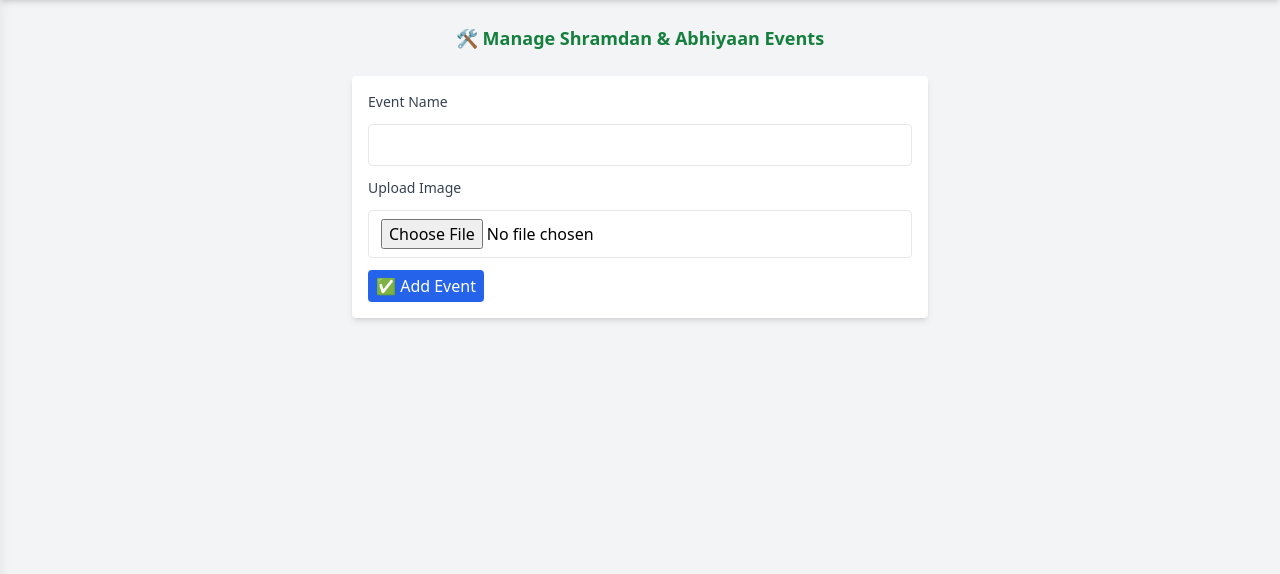
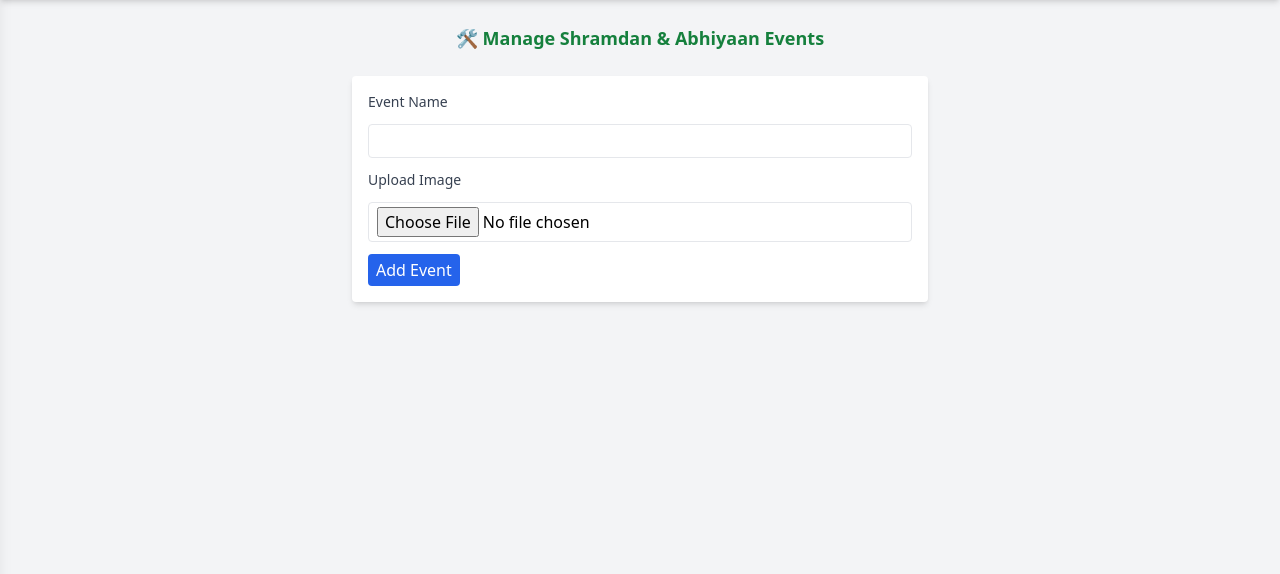
Before and after one commit to Aakashshinde99/E-Grampanchayat, a Django app: page /staff/shramdan/manage/ in a window 1280 px wide. Shown: the part 48-622 px from the top of the page. Run offline with Django 5.2, Linux system fonts and the light colour scheme; the visitor is signed in with stand-in values (Sample User, id 1); data that the repository does not hold is empty; some libraries are stand-ins or nearby versions.

Commit message:
Update manage_shramdan_events.html

```diff
--- a/gramapp/templates/staff/shramdan_images/manage_shramdan_events.html
+++ b/gramapp/templates/staff/shramdan_images/manage_shramdan_events.html
@@ -4,7 +4,7 @@
 {% block title %}Manage Shramdan Events{% endblock %}
 
 {% block content %}
-<div class="p-2 space-y-6">
+<div class="p-2 space-y-6 mb-10">
 
     <h1 class="text-lg font-bold text-green-700 text-center">🛠️ {% trans "Manage Shramdan & Abhiyaan Events" %}</h1>
 
@@ -13,13 +13,13 @@
         {% csrf_token %}
         <div class="space-y-3">
             <label class="block text-sm font-medium text-gray-700">{% trans "Event Name" %}</label>
-            <input type="text" name="name" required class="w-full border px-3 py-2 rounded" />
+            <input type="text" name="name" required class="w-full border px-2 py-1 rounded" />
 
             <label class="block text-sm font-medium text-gray-700">{% trans "Upload Image" %}</label>
-            <input type="file" name="image" required class="w-full border px-3 py-2 rounded" />
+            <input type="file" name="image" required class="w-full border px-2 py-1 rounded" />
 
             <button type="submit" class="bg-blue-600 text-white px-2 py-1 rounded hover:bg-blue-700">
-                ✅ {% trans "Add Event" %}
+                 {% trans "Add Event" %}
             </button>
         </div>
     </form>
```
